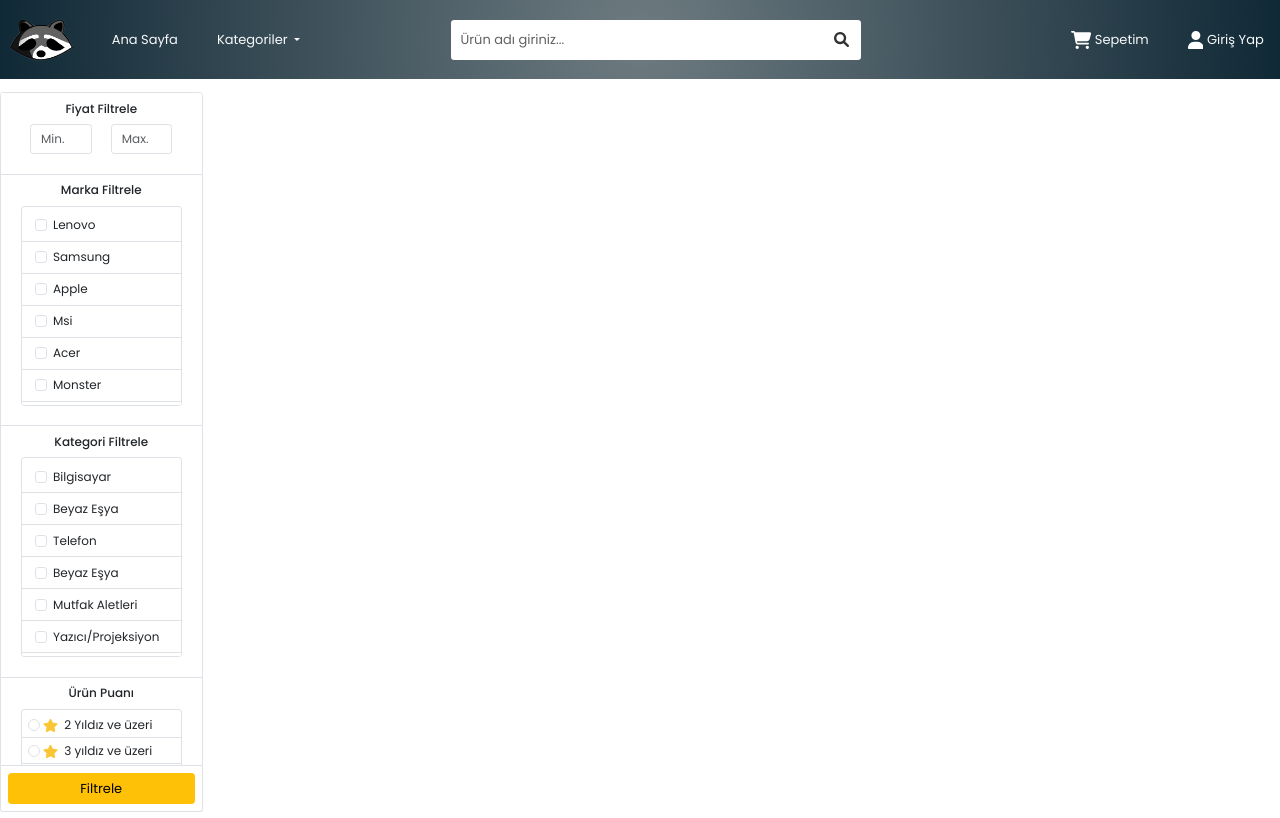
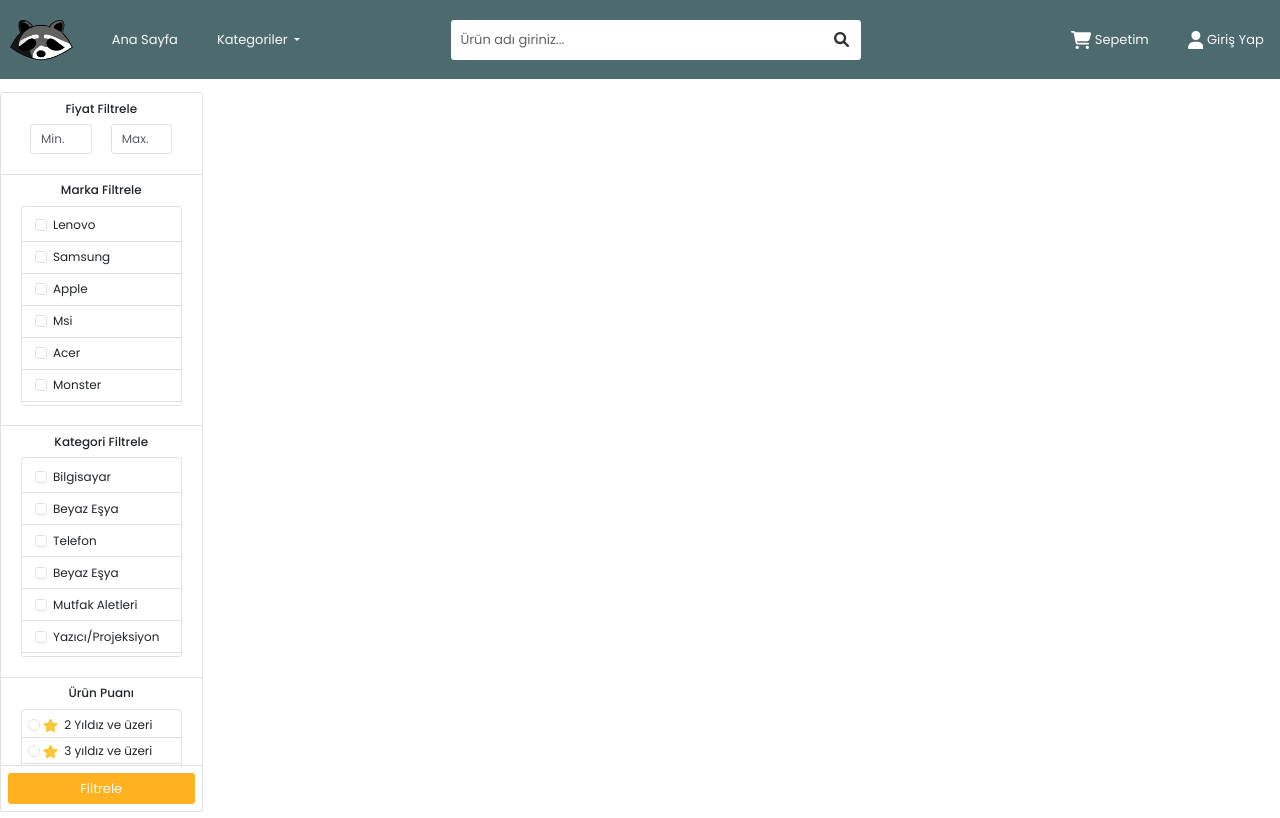
Before and after one commit to thbn1/E-Commerce-Django, a Django app: page /list in a window 1280 px wide. Run offline with Django 4.2, Linux system fonts and the light colour scheme; data that the repository does not hold is empty; some libraries are stand-ins or nearby versions.

Commit message:
color palette
1

```diff
--- a/webapp/static/navbar.css
+++ b/webapp/static/navbar.css
@@ -13,7 +13,18 @@ body {
 body{
 
 }
+nav{
+    background-color:var(--navbg);
 
+    background: -webkit-radial-gradient(circle, #6e7b81 0%, #00525F 100%);
+    background: radial-gradient(circle, #6e8081 0%, #00525fe3 100%);
+    background:  #002b31b2;
+    /*
+    background: #a7b0bc;
+    background: -webkit-radial-gradient(circle, #a7b0bc 0%, #263a56 100%);
+    background: radial-gradient(circle, #a7b0bc 0%, #263a56 100%);
+    */
+}
 :root{
     --bg: #ffffff;
     --navbg:#292929;
@@ -146,9 +157,10 @@ html {
 
  }
  #addbtn{
-    background-color: #2d656d;
+    background-color: #448491;
     color: #f5f5f5;
     border-radius: 0px;
+
 
 
 
@@ -163,6 +175,9 @@ html {
 #prdcard{
 
 }
+#fltbtn{
+    background-color: #ffb120;
+}
 #contentrating span{
 
 }
@@ -171,17 +186,7 @@ html {
 
 @media (min-width: 1400px) { }
 
-    nav{
-        background-color:var(--navbg);
-        background: #6e7b81;
-        background: -webkit-radial-gradient(circle, #6e7b81 0%, #102936 100%);
-        background: radial-gradient(circle, #6e7b81 0%, #102936 100%);
-        /*
-        background: #a7b0bc;
-        background: -webkit-radial-gradient(circle, #a7b0bc 0%, #263a56 100%);
-        background: radial-gradient(circle, #a7b0bc 0%, #263a56 100%);
-        */
-    }
+
     nav a{
 
     }
--- a/webapp/templates/listing.html
+++ b/webapp/templates/listing.html
@@ -215,7 +215,7 @@
       </div>
 
       <div class="rounded-bottom-1 border border-top-0 p-2 mt-0" style="">
-        <button class="btn btn-warning rounded-1 w-100"style="font-size:13px !important">Filtrele</button>
+        <button id="fltbtn" class="btn rounded-1 w-100 text-white"style="font-size:13px !important">Filtrele</button>
       </div>
       </div>
     </div>
@@ -269,7 +269,7 @@
 
               });
         </script>
-        <script src="{% static 'ajaxlisting.js'%}"></script>
+        <script src="{% static 'js/ajaxlisting.js'%}"></script>
       </div>
     </div>
   </div>
```
